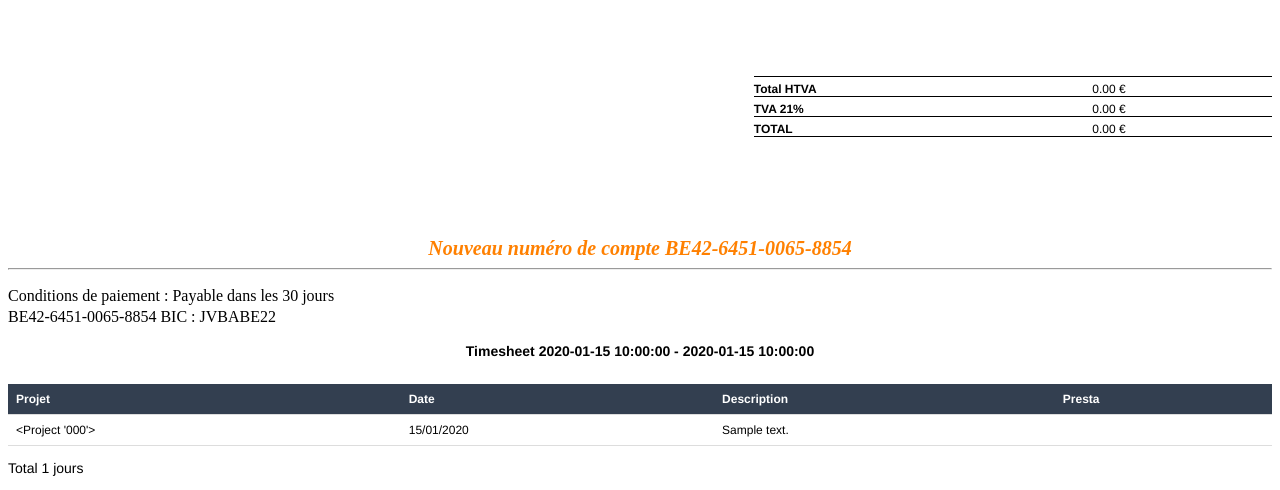
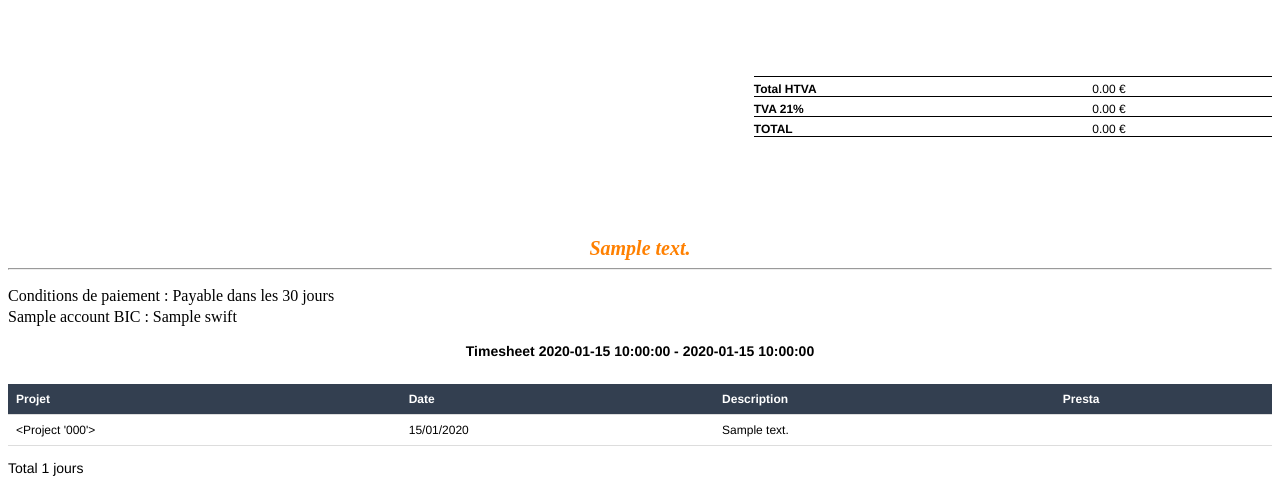
Before and after one commit to renaud-dk/invoice_generator, a Flask app: template app/templates/timesheet.html in a window 1280 px wide. Shown: the part 593-1083 px from the top of the page. Run offline with Flask 2, Linux system fonts and the light colour scheme; tables that the repository leaves empty hold one stand-in row (values such as "Sample post"); the template is opened without the code that fills it: values that come from a table or form of the project are taken from there, most other values are stand-ins (such as "Sample title", 1, 10 or a date in 2020); data that the repository does not hold is empty.

Commit message:
Add notification table and its handling

```diff
--- a/app/__init__.py
+++ b/app/__init__.py
@@ -10,6 +10,8 @@ db = SQLAlchemy(app)
 
 # Some constant used across the application
 REF_INVOICE_NUMBER = "INVOICE_NUMBER"
+REF_BANK_ACCOUNT = "BANK_ACCOUNT"
+REF_BANK_SWIFT = "BANK_SWIFT"
 
 DATE_FMT='%d/%m/%Y %H:%M'
 TIME_FMT='%H:%M'
--- a/app/models/__init__.py
+++ b/app/models/__init__.py
@@ -1,10 +1,11 @@
 #-*- coding: utf-8 -*-
 __author__ = 'rdk'
 
-__all__ = ['customer', 'project', 'presta', 'refvalue', 'invoice']
+__all__ = ['customer', 'project', 'presta', 'refvalue', 'invoice', 'notification']
 
 from .customer import Customer
 from .project import Project
 from .presta import Presta
 from .refvalue import Refvalue
 from .invoice import Invoice
+from .notification import Notification
--- a/app/templates/timesheet.html
+++ b/app/templates/timesheet.html
@@ -24,7 +24,7 @@
                 position: absolute;
                 bottom: 0;
             }
-            .new_account
+            .notification
             {
                 display: block;
                 width: 100%;
@@ -100,7 +100,7 @@
             padding: 5px 0px 0px 0px;
         }
 
-        div.new_account {
+        div.notification {
             font-weight: bold;
             font-style: italic;
             color: #ff8000;
@@ -193,15 +193,17 @@
     </table>
 
     <div style="height: 100px;"></div>
-    <div class="new_account">
-        Nouveau numéro de compte BE42-6451-0065-8854
+    {% if notification is not none  %}
+    <div class="notification">
+        {{ notification.text }}
     </div>
+    {% endif %}
 
     <div class="divFooter">
         <hr>
         <p style="line-height: 1.3">
         Conditions de paiement : Payable dans les 30 jours<br>
-        BE42-6451-0065-8854 BIC : JVBABE22
+        {{ bank.account }} BIC : {{ bank.swift }}
         </p>
     </div>
 
```
Also changed, not shown: app/models/notification.py (added, +11 -0 lines), app/views/admin.py (+20 -3 lines).
